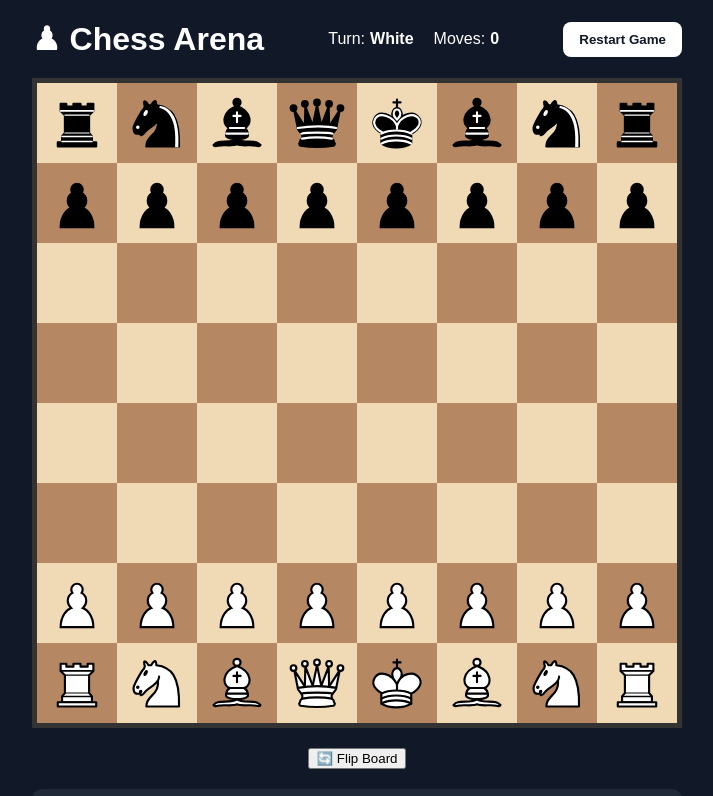
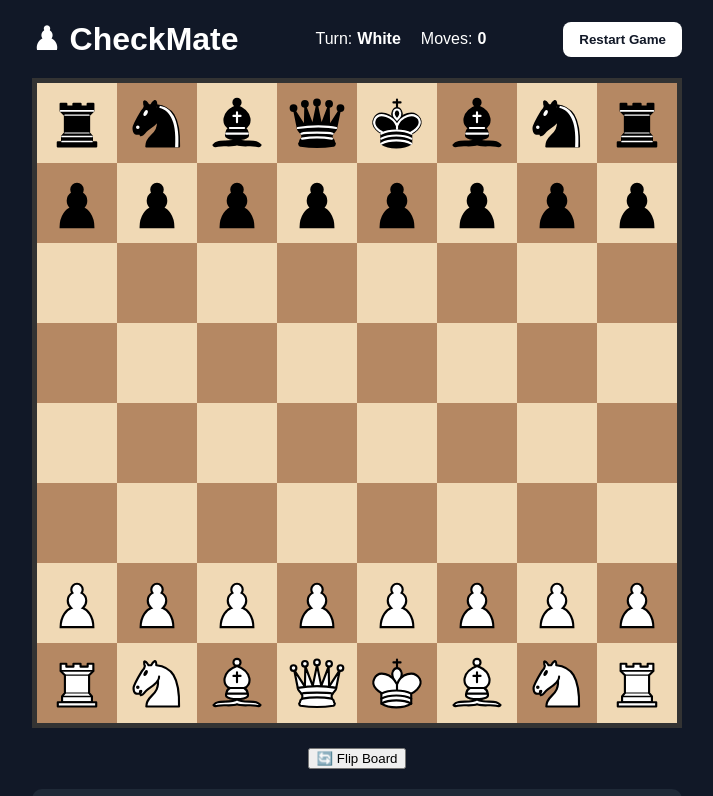
Before and after one commit to Adityacodes1467/CheckMate_, a React (Vite) app in the folder chess/: page / in a window 1280 px wide. Shown: the top 796 px of the page, without its empty margins (283-996 px from the left). Built offline with nearby package versions, Linux system fonts and the light colour scheme.

Commit message:
Change game title from 'Chess Arena' to 'CheckMate'

```diff
--- a/chess/src/components/GameInfo.jsx
+++ b/chess/src/components/GameInfo.jsx
@@ -3,7 +3,7 @@ function GameInfo({ turn, moveCount, onRestart }) {
     return (
         <div className="game-info">
 
-            <h1>♟ Chess Arena</h1>
+            <h1>♟ CheckMate</h1>
 
             <div className="status">
 
```
